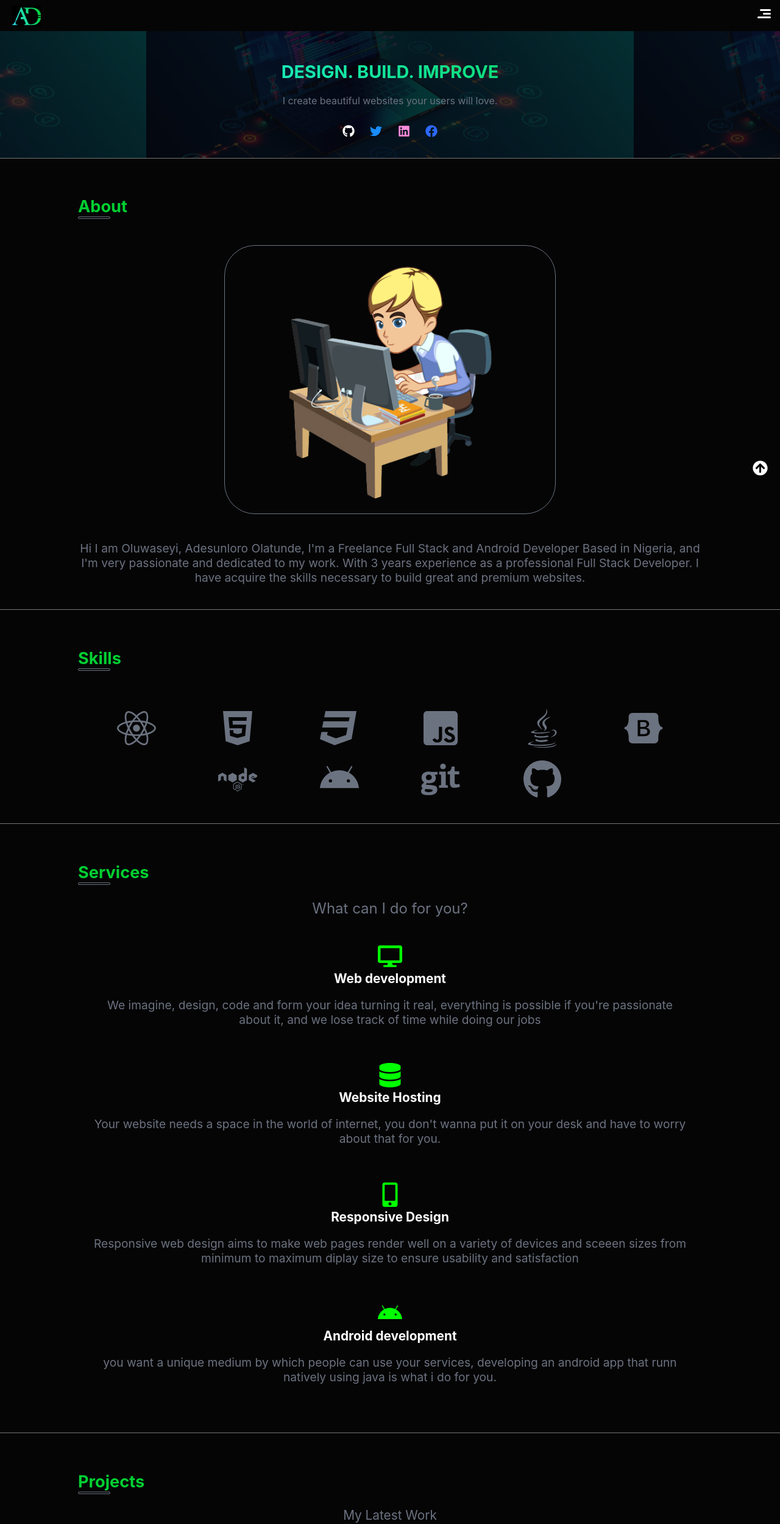
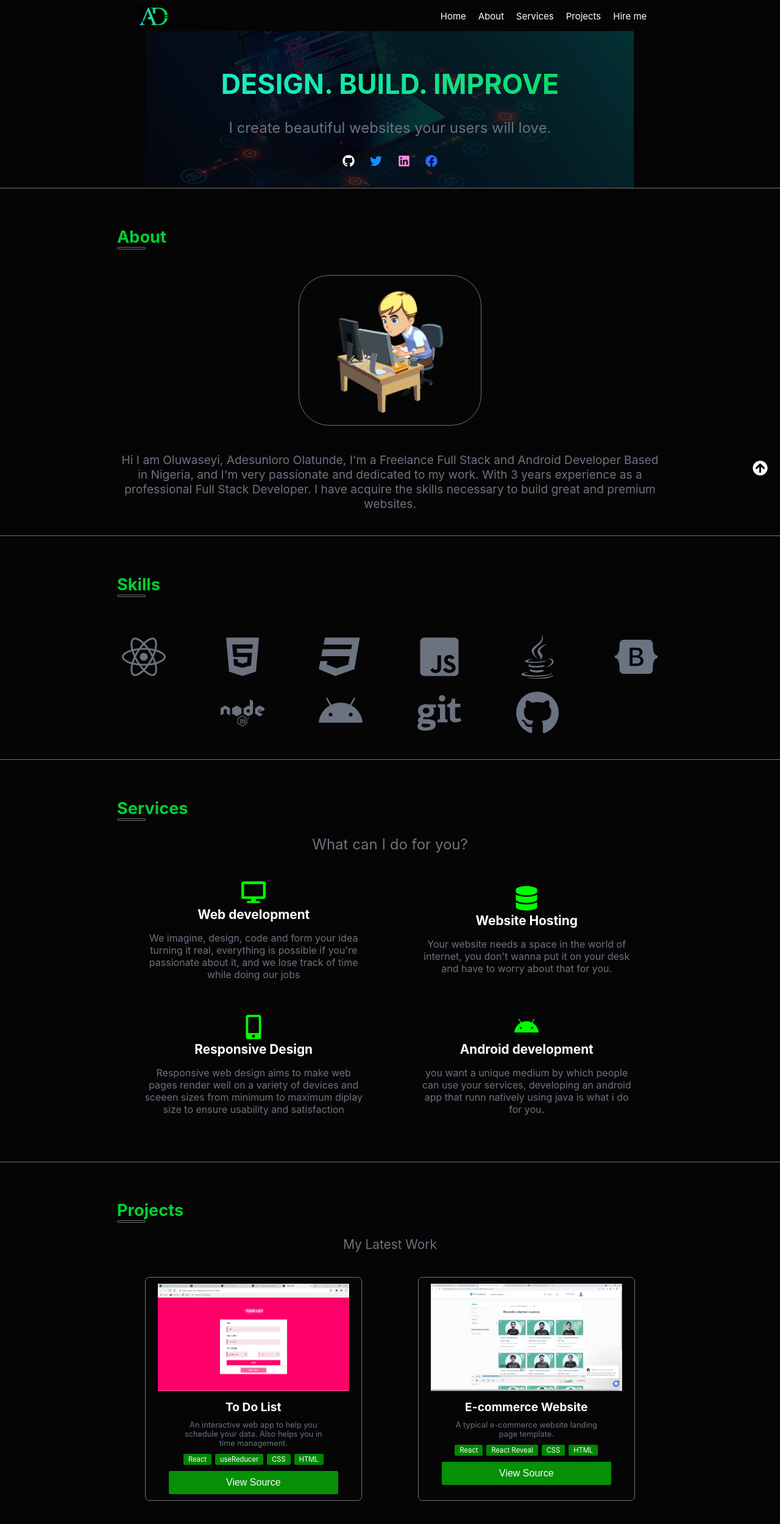
Before and after one commit to Oluwaseyi-Java/Portfolio, a React (Create React App) app in the folder portfolio/: page / in a window 1280 px wide. Shown: the top 2499 px of the page at 61% size. Built offline with nearby package versions, Linux system fonts and the light colour scheme.

Commit message:
Added animation

```diff
--- a/portfolio/src/App.css
+++ b/portfolio/src/App.css
@@ -10,7 +10,7 @@
     right: 20px;
 }
 
-.Navigation {
+.Header {
     width: 100%;
     height: 50px;
     background-color: transparent;
@@ -160,11 +160,11 @@ header {
     border-bottom: 1px solid rgb(116, 116, 116);
 }
 
-header .Navigation {
+header .Header {
     display: flex;
 }
 
-header .Navigation img {
+header .Header img {
     height: 70%;
     margin: auto 20px;
 }
@@ -183,7 +183,7 @@ header .Navigation img {
     width: 100%;
     height: 100%;
     opacity: 0.2;
-    background: url('./components/Header/overview.jpg') center;
+    background: url('./components/Header/overview.jpg') center no-repeat;
 }
 
 .OverviewText {
@@ -385,6 +385,7 @@ header .Navigation img {
     font-size: 1em;
     border-radius: 2px;
     background-color: rgb(5, 144, 5);
+    cursor: pointer;
 }
 
 .ShortContact {
@@ -415,6 +416,8 @@ header .Navigation img {
     color: #01d032;
     align-items: center;
     border: none;
+    cursor: pointer;
+
 }
 
 .ShortContact .cv button .fa {
@@ -472,11 +475,144 @@ header .Navigation img {
     background-color: green;
     color: white;
     font-size: 15px;
+    cursor: pointer;
     border-radius: 2px;
 }
 
 .Footer p {
     color: #6b7280;
     text-align: center;
+    padding: 2px 0 0 0;
+}
+
+.Footer {
     padding: 2px 0 10px 0;
 }
+
+@media(min-width: 700px) {
+    .Header {
+        justify-content: space-around;
+        align-items: center;
+        overflow: hidden;
+    }
+
+    #sidebarMenu {
+        position: initial;
+        width: 100%;
+        transform: translateX(0);
+        background: transparent;
+        height: auto;
+    }
+
+    .sidebarMenuInner li {
+
+        padding: 5px;
+        border-bottom: none;
+    }
+
+    .sidebarMenuInner {
+        display: flex;
+        border: none;
+        list-style-type: none;
+
+    }
+
+    .sidebarMenuInner li span {
+        display: none;
+    }
+
+    .sidebarMenuInner li a {
+        text-transform: none;
+        font-size: 15px;
+        font-weight: 400;
+        padding: 5px;
+    }
+
+    .openSidebarMenu {
+        display: none;
+    }
+
+    .sidebarIconToggle {
+        display: none;
+    }
+
+    .OverviewText h1 {
+        font-size: 2.8em;
+    }
+
+    .OverviewText p {
+        font-size: 1.5em;
+    }
+
+    .About,
+    .Services,
+    .Skill,
+    .Projects {
+        padding: 40px 15% 40px 15%;
+        border-bottom: 1px solid rgb(116, 116, 116);
+    }
+
+    .HireMe {
+        padding: 40px 15%;
+    }
+
+    .About img {
+        width: 40%;
+    }
+
+    .Skill .fa {
+        font-size: 5.0em;
+    }
+
+    .service-display {
+        display: flex;
+        flex-wrap: wrap;
+        justify-content: space-between;
+    }
+
+    .Service {
+        width: 45%;
+    }
+
+    .Service p {
+        font-size: 1.0em;
+    }
+
+    .project-display {
+        display: flex;
+        flex-wrap: wrap;
+        justify-content: space-between;
+    }
+
+    .Project {
+        width: 40%;
+    }
+}
+
+@media(min-width:1030px) {
+    .About img {
+        width: 30%;
+    }
+
+    .Skill .fa {
+        font-size: 4.5em;
+    }
+
+    .Service {
+        width: 40%;
+    }
+
+    .Project {
+        width: 35%;
+    }
+
+    .contact-message {
+        display: flex;
+        justify-content: space-between;
+    }
+
+    .ShortContact,
+    .InputMessage {
+        width: 45%;
+    }
+}
--- a/portfolio/src/components/About/About.jsx
+++ b/portfolio/src/components/About/About.jsx
@@ -1,14 +1,17 @@
 import React from 'react'
 import Title from '../Title'
 import img from "../../images/pfp.png"
-
+import Bounce from "react-reveal/Bounce"
 const About = (props) => {
     return (
-        <div className='About' id='about'>
-            <Title title="About" />
-            <img src={img} alt="pfp" />
-            <p className='description'>{props.description} </p>
-        </div>
+        <Bounce>
+
+            <div className='About' id='about'>
+                <Title title="About" />
+                <img src={img} alt="pfp" />
+                <p className='description'>{props.description} </p>
+            </div>
+        </Bounce>
     )
 }
 
--- a/portfolio/src/components/Footer/Footer.jsx
+++ b/portfolio/src/components/Footer/Footer.jsx
@@ -1,11 +1,20 @@
 import React from 'react'
+import { FaGithub } from "react-icons/fa"
+import { FaTwitter } from "react-icons/fa"
+import { FaLinkedin } from "react-icons/fa"
+import { FaFacebook } from "react-icons/fa"
 
 const Footer = () => {
   return (
-      <div className='Footer'>
+    <div className='Footer'>
       <p>Copyright &#169; 2022 Adeseyi</p>
-
+      <div className='OverviewSocials'>
+        <a href='https://github.com/Oluwaseyi-Java'> <FaGithub className='fa github' /></a>
+        <a href='https://twitter.com/AdesunloroOluw6'><FaTwitter className='fa twitter' /></a>
+        <a href='https://www.linkedin.com/in/oluwaseyi-adesunloro-921b49224/'> <FaLinkedin className='fa linkedin' /></a>
+        <a href='https://www.facebook.com/profile.php?id=100060843644667'> <FaFacebook className='fa facebook' /></a>
       </div>
+    </div>
   )
 }
 
--- a/portfolio/src/components/Header/Header.jsx
+++ b/portfolio/src/components/Header/Header.jsx
@@ -8,7 +8,7 @@ const Header = () => {
   return (
     <header>
 
-      <div className='Navigation'>
+      <div className='Header'>
         <img src={Logo} alt="AdeseyiLogo" />
         <Navigation />
       </div>
--- a/portfolio/src/components/Header/Overview.jsx
+++ b/portfolio/src/components/Header/Overview.jsx
@@ -3,23 +3,26 @@ import { FaGithub } from "react-icons/fa"
 import { FaTwitter } from "react-icons/fa"
 import { FaLinkedin } from "react-icons/fa"
 import { FaFacebook } from "react-icons/fa"
+import Tada from "react-reveal/Tada"
 
 const Overview = () => {
 
 
   return (
+    <Tada>
       <div className='overview'>
         <div className='OverviewText'>
           <h1>Design. Build. Improve</h1>
           <p>I create beautiful websites your users will love.</p>
         </div>
         <div className='OverviewSocials'>
-       <a href='https://github.com/Oluwaseyi-Java'> <FaGithub  className='fa github' /></a>
-        <a href='https://twitter.com/AdesunloroOluw6'><FaTwitter  className='fa twitter' /></a>
-        <a href='https://www.linkedin.com/in/oluwaseyi-adesunloro-921b49224/'> <FaLinkedin className='fa linkedin'  /></a>
-        <a href='https://www.facebook.com/profile.php?id=100060843644667'> <FaFacebook  className='fa facebook' /></a>
+          <a href='https://github.com/Oluwaseyi-Java'> <FaGithub className='fa github' /></a>
+          <a href='https://twitter.com/AdesunloroOluw6'><FaTwitter className='fa twitter' /></a>
+          <a href='https://www.linkedin.com/in/oluwaseyi-adesunloro-921b49224/'> <FaLinkedin className='fa linkedin' /></a>
+          <a href='https://www.facebook.com/profile.php?id=100060843644667'> <FaFacebook className='fa facebook' /></a>
         </div>
       </div>
+    </Tada>
   )
 }
 
--- a/portfolio/src/components/Hire Me/HireMe.jsx
+++ b/portfolio/src/components/Hire Me/HireMe.jsx
@@ -6,11 +6,13 @@ import ShortContact from "./shortConatct"
 const HireMe = () => {
   return (
     <div className='HireMe' id='hire-me'>
-          <Title title="Hire Me" />
+      <Title title="Hire Me" />
 
-          <ShortContact />
-          <InputMessage/>
+      <div className='contact-message'>
+        <ShortContact />
+        <InputMessage />
       </div>
+    </div>
   )
 }
 
--- a/portfolio/src/components/Hire Me/InputMessage.jsx
+++ b/portfolio/src/components/Hire Me/InputMessage.jsx
@@ -1,9 +1,9 @@
 import React, { useRef, useState } from 'react'
 import emailjs from "@emailjs/browser"
-
+import Zoom from "react-reveal/Zoom"
 const InputMessage = () => {
 
-    const formRef =useRef()
+    const formRef = useRef()
     const [data, setData] = useState({
         name: "",
         email: "",
@@ -45,6 +45,7 @@ const InputMessage = () => {
     // }
 
     return (
+        <Zoom>
             <div className='InputMessage'>
 
                 <form action='adeseyitu@gmail.com' onSubmit={HandleSubmit} ref={formRef}>
@@ -79,6 +80,7 @@ const InputMessage = () => {
                         required
                         className='input n3'
                         name='message'
+                        maxLength="700"
                         value={data.message}
                         onChange={(e) => setData({
                             ...data,
@@ -89,6 +91,7 @@ const InputMessage = () => {
                 </form>
 
             </div>
+        </Zoom>
     )
 }
 
--- a/portfolio/src/components/Projects/Project.jsx
+++ b/portfolio/src/components/Projects/Project.jsx
@@ -1,10 +1,16 @@
 import React from 'react'
+
+import Zoom from 'react-reveal/Zoom';
 
 const Project = ({ id, title, description, imgUrl, visitSite, visitSource, tools }) => {
 
 
     return (
-        <div className='Project' onClick={() => {
+
+        <Zoom>
+
+            <div className='Project'>
+                <div onClick={() => {
                     window.location.assign(visitSite)
                 }}>
                 <img src={require("../../images/" + imgUrl + ".png")} alt={title} />
@@ -16,12 +22,14 @@ const Project = ({ id, title, description, imgUrl, visitSite, visitSource, tools
                     })}
                 </div>
 
+                </div>
                 <div className='Project-btn'>
                     <button onClick={() => {
                         window.location.assign(visitSource)
                     }}>View Source</button>
                 </div>
             </div>
+        </Zoom>
     )
 }
 
--- a/portfolio/src/components/Projects/Projects.jsx
+++ b/portfolio/src/components/Projects/Projects.jsx
@@ -2,7 +2,8 @@ import React, { useEffect, useState } from 'react'
 import Title from '../Title'
 import Project from './Project'
 import { ProjectData } from "../../UiData.js"
-import Zoom from 'react-reveal/Zoom';
+
+import Pulse from 'react-reveal/Pulse';
 
 const Projects = () => {
 
@@ -31,10 +32,12 @@ const Projects = () => {
     return (
         <div className='Projects' id='projects'>
             <Title title="Projects" />
-            <p>My Latest Work</p>
-            <Zoom>
-            </Zoom>
-            {projects}
+            <Pulse>
+                <p>My Latest Work</p>
+            </Pulse>
+            <div className='project-display'>
+                {projects}
+            </div>
         </div>
     )
 }
--- a/portfolio/src/components/Services/Service.jsx
+++ b/portfolio/src/components/Services/Service.jsx
@@ -1,12 +1,16 @@
 import React from 'react'
+import LightSpeed from "react-reveal/LightSpeed"
 
 const Service = (props) => {
   return (
+    <LightSpeed>
+
       <div className='Service'>
-          <span>{props.font}</span>
-          <h2>{props.title}</h2>
-          <p>{ props.description}</p>
+        <span>{props.font}</span>
+        <h2>{props.title}</h2>
+        <p>{props.description}</p>
       </div>
+    </LightSpeed>
   )
 }
 
--- a/portfolio/src/components/Services/Services.jsx
+++ b/portfolio/src/components/Services/Services.jsx
@@ -8,7 +8,7 @@ const Services = () => {
 
     useEffect(() => {
         setState(ServiceData)
-    },[])
+    }, [])
     const serves = state.map((serve) => {
         return (
             <Service
@@ -23,7 +23,9 @@ const Services = () => {
         <div className='Services' id='services'>
             <Title title="Services" />
             <p>What can I do for you?</p>
-            {serves}
+            <div className='service-display'>
+                {serves}
+            </div>
         </div>
     )
 }
```
Also changed, not shown: portfolio/src/App.js (+19 -2 lines). Lines whose indentation alone changed are shown as unchanged.
